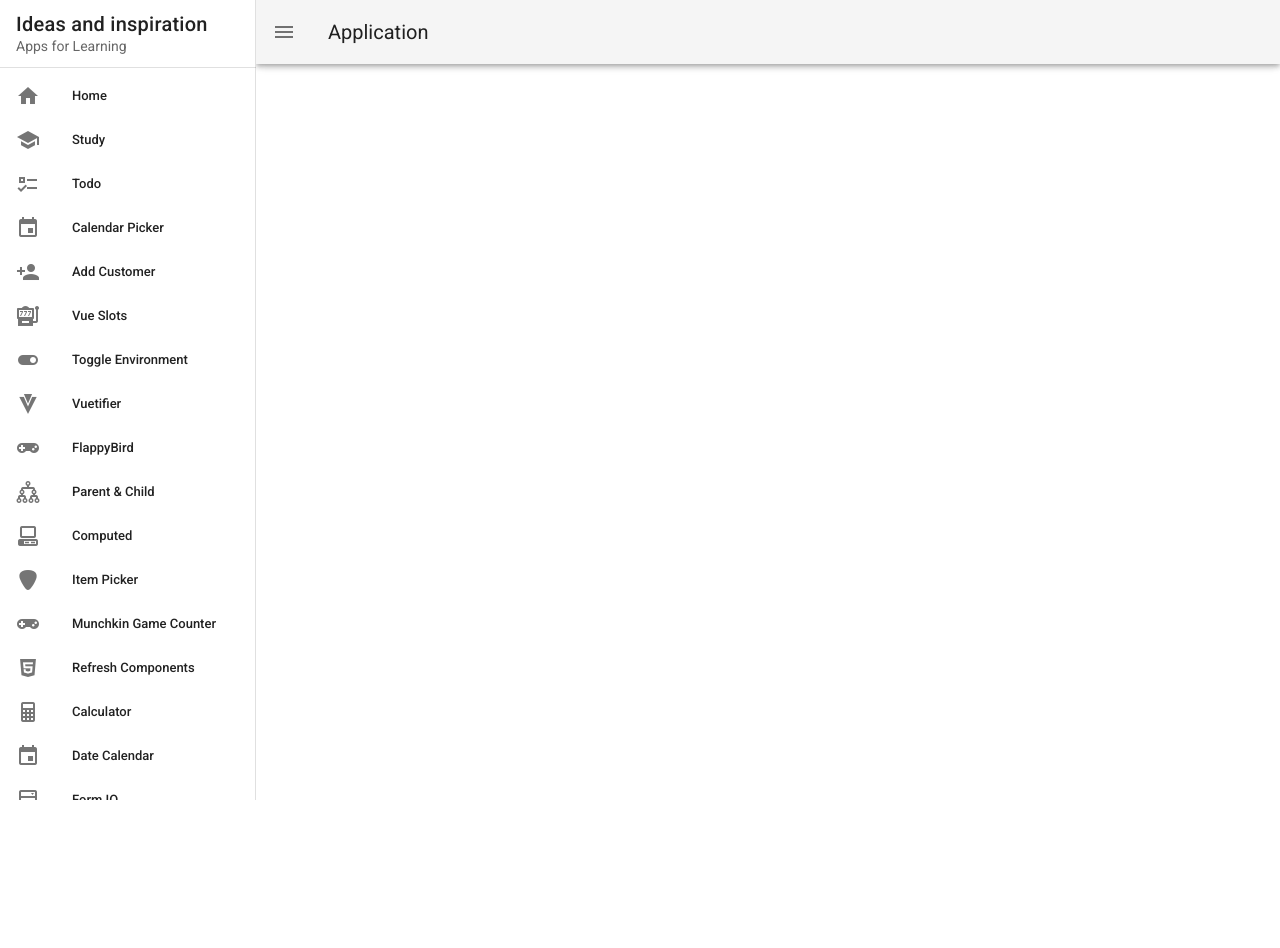
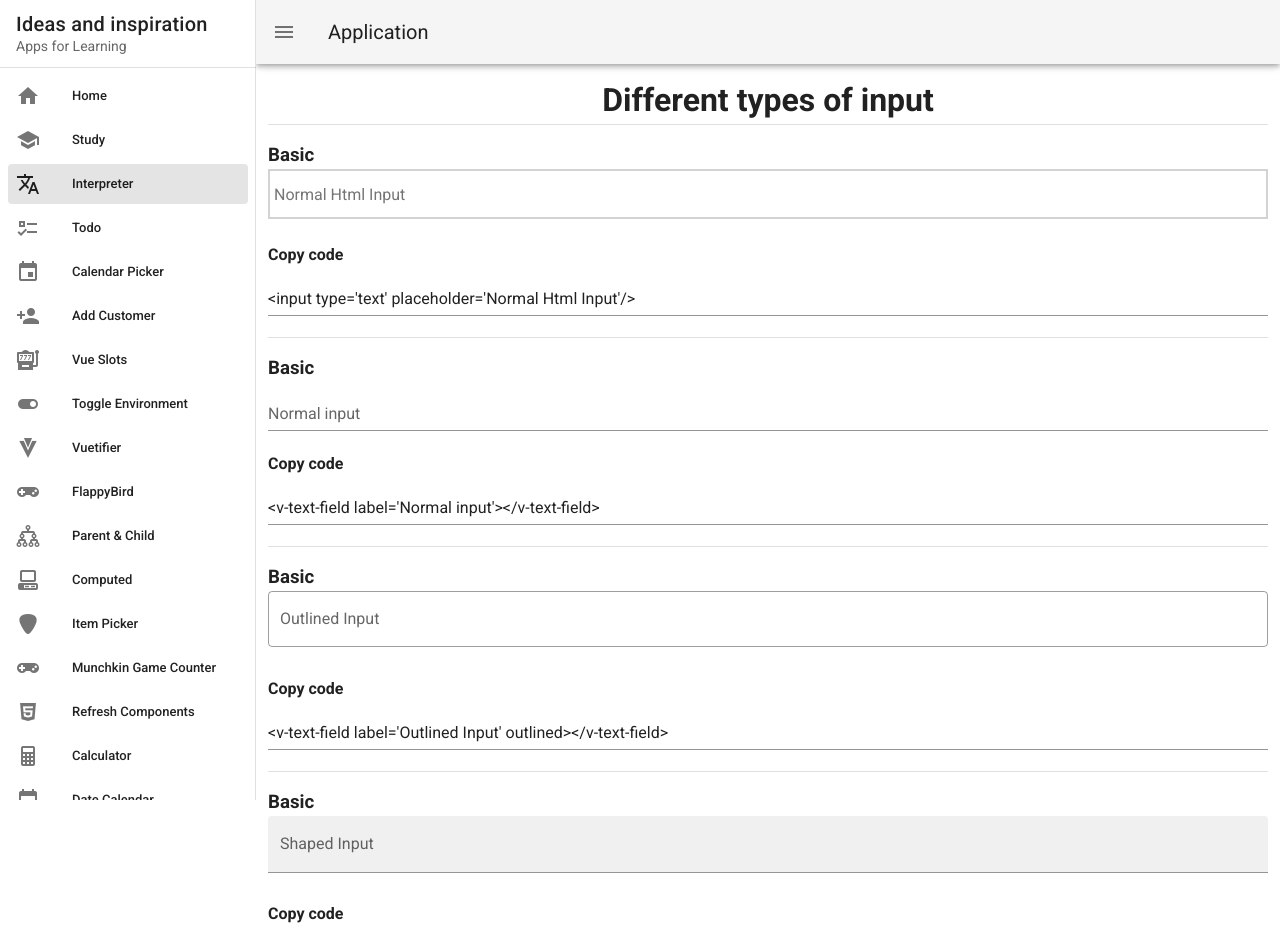
Before and after one commit to temaari/multipurpose-app, a Vue app: page /Interpreter in a window 1280 px wide. Shown: the top 948 px of the page. Before the commit the page ends 800 px from the top, so only its background shows below. Built offline with nearby package versions, Linux system fonts and the light colour scheme.

Commit message:
adding inputs screen

```diff
--- a/src/App.vue
+++ b/src/App.vue
@@ -57,6 +57,7 @@
 			items: [
 					{ title: 'Home', icon: 'mdi-home', to:'/'},
 					{ title: 'Study', icon: 'mdi-school', to: '/Study' },
+					{ title: 'Interpreter', icon: 'mdi-translate', to: '/Interpreter' },
 					{ title: 'Todo', icon: 'mdi-format-list-checks', to: '/todo' },
 					{ title: 'Calendar Picker', icon: 'mdi-calendar', to: '/CalendarPicker' },
 					{ title: 'Add Customer', icon: 'mdi-account-plus', to: '/AddCustomer' },
--- /dev/null
+++ b/src/Components/Inputs/InputType.vue
@@ -0,0 +1,23 @@
+<template>
+	<div :id="id">
+		<h3>{{ title }}</h3>
+		<slot></slot>
+		<h4>Copy code</h4>
+		<v-text-field v-model="htmlcode" readonly></v-text-field>
+		<v-divider class="pa-2"></v-divider>
+	</div>
+</template>
+
+<script>
+	export default {
+		props: {
+			id: Number,
+			title: String,
+			htmlcode: String,
+		}
+	}
+</script>
+
+<style>
+
+</style>
--- a/src/router/index.js
+++ b/src/router/index.js
@@ -14,6 +14,11 @@ const routes = [
 		path: '/todo',
 		name: 'Todo',
 		component: () => import('../views/Todo.vue')
+	},
+	{
+		path: '/Interpreter',
+		name: 'Interpreter',
+		component: () => import('../views/Interpreter.vue')
 	},
 	{
 		path: '/Study',
--- /dev/null
+++ b/src/views/Interpreter.vue
@@ -0,0 +1,64 @@
+<template>
+	<div class="pa-3">
+		<div><h1>Different types of input</h1><v-divider class="pa-2" ></v-divider></div>
+		<input-type :id="0" title="Basic" htmlcode="<input type='text' placeholder='Normal Html Input'/>">
+			<template><input type="text" placeholder="Normal Html Input"/><br><br></template>
+		</input-type>
+		<input-type :id="1" title="Basic" htmlcode="<v-text-field label='Normal input'></v-text-field>">
+			<template><v-text-field label="Normal input"></v-text-field></template>
+		</input-type>
+		<input-type :id="2" title="Basic" htmlcode="<v-text-field label='Outlined Input' outlined></v-text-field>">
+			<template><v-text-field label="Outlined Input" outlined></v-text-field></template>
+		</input-type>
+		<input-type :id="3" title="Basic" htmlcode="<v-text-field label='Shaped Input' filled></v-text-field>">
+			<template><v-text-field label="Shaped Input" filled></v-text-field></template>
+		</input-type>
+		<input-type :id="4" title="Basic" htmlcode="<v-text-field label='Solo Input' solo></v-text-field>">
+			<template><v-text-field label="Solo Input" solo></v-text-field></template>
+		</input-type>
+		<input-type :id="5" title="Basic" htmlcode="<v-text-field label='rules input' :rules='rules' hide-details='auto'></v-text-field>">
+			<template><v-text-field label="rules input" :rules="rules" hide-details="auto"></v-text-field></template>
+		</input-type>
+		<input-type :id="6" title="Basic" htmlcode="<v-text-field label='With Icon' prepend-inner-icon='mdi-map-marker'></v-text-field>">
+			<template><v-text-field label="With Icon" prepend-inner-icon="mdi-map-marker"></v-text-field></template>
+		</input-type>
+		<input-type :id="7" title="Basic" htmlcode="<v-text-field label='Prefix Input' prefix='$'></v-text-field>">
+			<template><v-text-field label="Prefix Input" prefix="$"></v-text-field></template>
+		</input-type>
+		<input-type :id="8" title="Basic" htmlcode="<v-text-field label='Suffix Input' suffix='@gmail.com'></v-text-field>">
+			<template><v-text-field label="Suffix Input" suffix="@gmail.com"></v-text-field></template>
+		</input-type>
+		<input-type :id="9" title="Basic" htmlcode="<v-text-field label='Shaped Input' shaped outlined></v-text-field>">
+			<template><v-text-field label="Shaped Input" shaped outlined></v-text-field></template>
+		</input-type>
+	</div>
+</template>
+
+<script>
+	import InputType from '../components/Inputs/InputType'
+
+	export default {
+		data: () => ({
+			rules: [
+				value => !!value || 'Required.',
+				value => (value && value.length >= 3) || 'Min 3 characters',
+			],
+		}),
+		methods: {},
+		components: {
+			InputType: InputType,
+		},
+	}
+</script>
+
+<style scoped>
+	h1 {
+		text-align: center;
+	}
+	input {
+		border: 2px solid lightgrey;
+		padding: 4px;
+		width: 100%;
+		height: 50px;
+	}
+</style>
```
